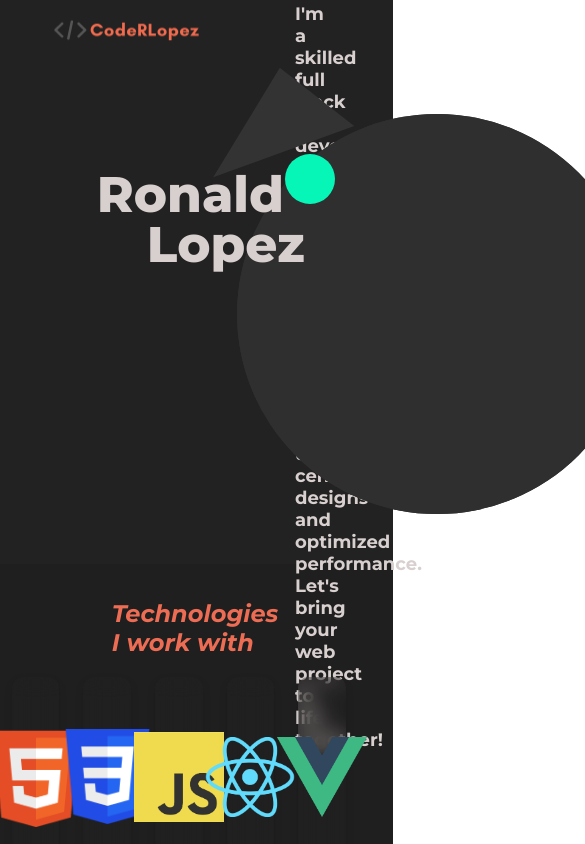
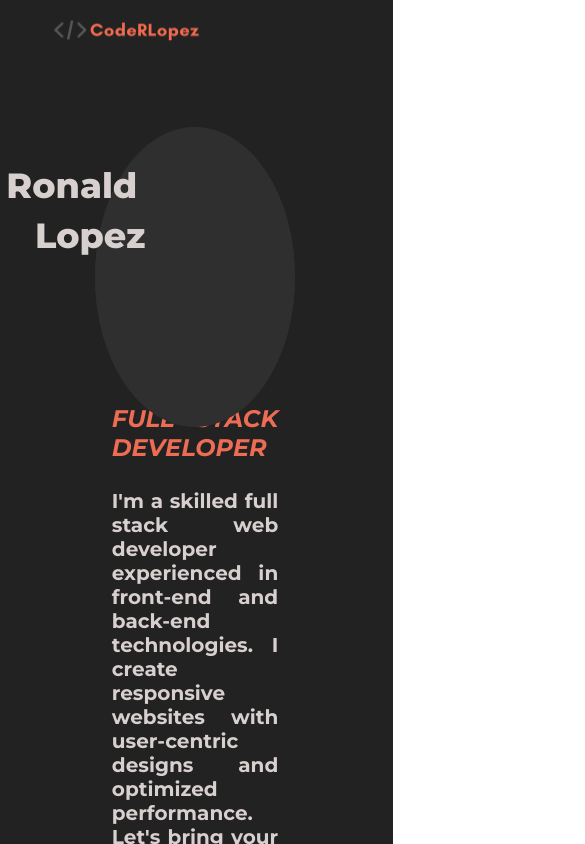
Before and after one commit to CodeRLopez/page, a Next.js app: page / in a window 390 px wide. Shown: the top 844 px of the page, 585 px wide, since content can reach past the window. Built offline with nearby package versions, Linux system fonts and the light colour scheme.

Commit message:
first responsive changes

```diff
--- a/src/components/Elements/Card.js
+++ b/src/components/Elements/Card.js
@@ -3,6 +3,7 @@ import styled from "styled-components"
 const Card = styled.div`
   display: flex;
   width: 13%;
+  min-width: 245px;
   height: 200px;
   background-color: rgb(56 52 52 / 11%);
   backdrop-filter: blur(10px);
@@ -20,6 +21,9 @@ const Card = styled.div`
     height: 2px;
     background-color: #ed6c545c;
   }
+  @media(max-width: 478px) {
+    min-width: 50%;
+  }
 `;
 
 export default Card;
--- a/src/components/pageBlocks/Cards.js
+++ b/src/components/pageBlocks/Cards.js
@@ -8,6 +8,7 @@ const CardsContainer = styled('div')`
   flex-direction: row;
   flex-wrap: wrap;
   gap: 24px;
+  justify-content: center
 `
 
 const Cards = () => {
--- a/src/pages/index.js
+++ b/src/pages/index.js
@@ -10,52 +10,89 @@ const Slider = styled("div")`
   padding: 0px 15px;
   background-color: #222;
   position: relative;
+  @media(max-width: 1200px) {
+    flex-direction: column;
+    height: 800px;
+    align-items: center;
+  }
 `;
 const MainContainer = styled('div')`
   padding: 15px;
 `
 const Text = styled("div")`
   display: flex;
-  width: 50%;
+  width: 55%;
   flex-direction: column;
   justify-content: center;
+  @media(max-width: 1200px) {
+    width: 100%;
+    height: 50%;
+  }
 `;
 const Photo = styled("div")`
-  width: 50%;
+  width: 45%;
   display: flex;
   align-items: center;
   justify-content: center;
+  position: relative;
+  padding-left: 80px;
+  @media(max-width: 1200px) {
+    height: 50%;
+    padding-top: 25px;
+    padding-left: 0px;
+  }
 `;
 const H4 = styled("h4")`
   color: #d8cfcf;
   font-weight: 700;
   text-align: justify;
   padding: 0px 100px;
-  font-size: 18px;
+  font-size: 20px;
 `;
 const H2 = styled("h2")`
   color: #ed6c54;
   font-weight: 700;
   text-align: justify;
   padding: 0px 100px;
+  margin-top: 100px;
   font-style: italic;
+  @media(max-width: 1200px) {
+    margin: 0;
+  }
 `;
 const BackgroundPhoto = styled(FilledCircle)`
   width: 400px;
   height: 400px;
-  left: 240px;
   background-color: #2f2f2f;
+  @media(max-width: 1200px) {
+    left: auto;
+  }
+  @media(max-width: 768px) {
+    max-width: 350px;
+    max-height: 350px;
+  }
+  @media(max-width: 425px) {
+    max-width: 200px;
+    max-height: 300px;
+  }
 `;
 const StyledTriangle = styled(Triangle)`
   bottom: 100%;
-  top: 10px;
+  @media(max-width: 1200px) {
+    bottom: 40px;
+    left: 75%;
+  }
 `;
 const StyledCircule = styled(FilledCircle)`
   bottom: 100%;
-  top: 90px;
-  margin-left: 90px;
+  top: 5px;
+  margin-left: 100px;
   &::before {
     background-color: #06F6B8;
+  }
+  @media(max-width: 1200px) {
+    top: -44px;
+    left: 77%;
   }
 `;
 const Name = styled('div')`
@@ -66,10 +103,29 @@ const Name = styled('div')`
   font-size: 50px;
   font-weight: 800;
   z-index: 999;
+  @media(max-width: 1200px) {
+    left: auto;
+    right: 80%;
+  }
+  @media(max-width: 768px) {
+    font-size: 35px;
+    font-weight: 800;
+    right: 85%;
+  }
 `
 const LastName = styled(Name)`
  top: 150px;
  left: 150px;
+ @media(max-width: 1200px) {
+  left: auto;
+  right: 80%;
+ }
+`
+const GeometricContainer = styled('div')`
+ position: relative;
+ @media(max-width: 768px) {
+  display: none;
+}
 `
 export default function Home() {
   return (
@@ -80,18 +136,20 @@ export default function Home() {
         <link rel="icon" href="/favicon.ico" />
       </Head>
       <Slider>
+        <Photo>
             <Name>
               Ronald
             </Name>
             <LastName>
               Lopez
             </LastName>
-        <Photo>
           <BackgroundPhoto />
         </Photo>
         <Text>
+          <GeometricContainer>
             <StyledTriangle />
             <StyledCircule />
+          </GeometricContainer>
             <H2>FULL STACK DEVELOPER</H2>
           <H4>
             I&apos;m a skilled full stack web developer experienced in front-end
```
Lines whose indentation alone changed are shown as unchanged.
